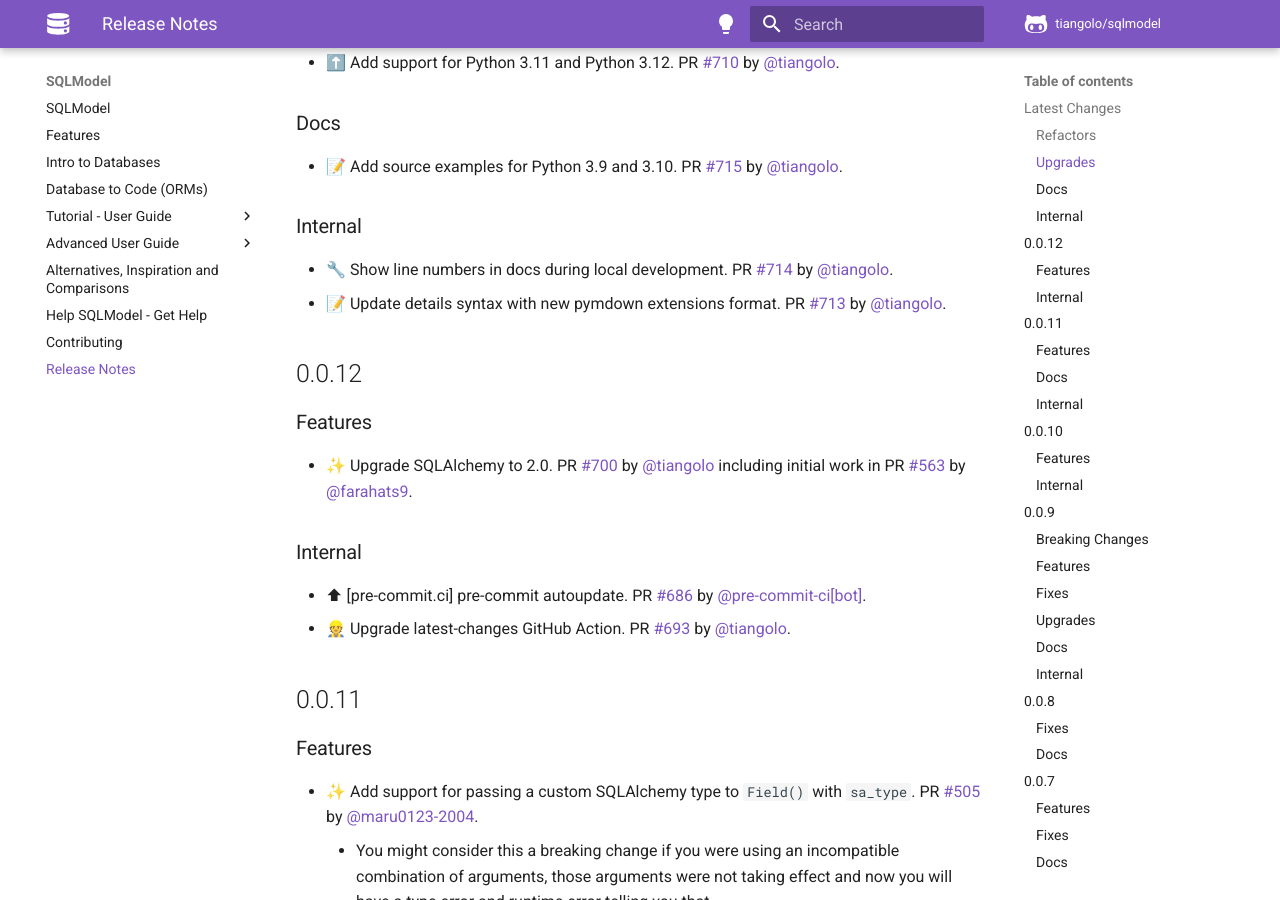
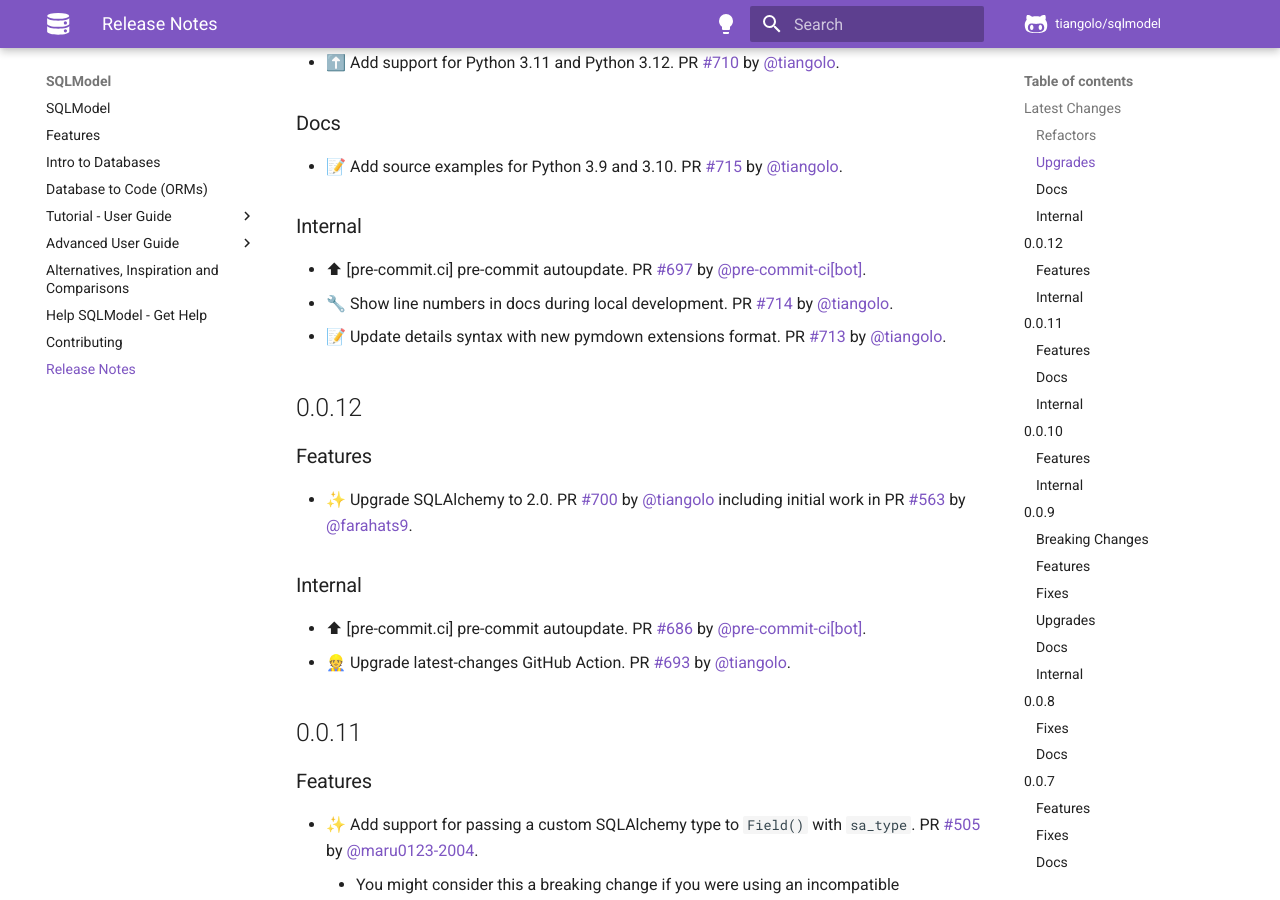
Before and after one commit to sztrakabalint/fastapi-sqlmodel, an MkDocs documentation site: the page built from docs/release-notes.md, in a window 1280 px wide and 900 px high, scrolled down 447 px. Built offline with MkDocs 1.6.1 and Material for MkDocs 9.7.7, drawn with Linux system fonts in a browser that asks for light colours; comment, search, counter and statistics services are not loaded.

Commit message:
📝 Update release notes

```diff
--- a/docs/release-notes.md
+++ b/docs/release-notes.md
@@ -19,6 +19,7 @@
 
 ### Internal
 
+* ⬆ [pre-commit.ci] pre-commit autoupdate. PR [#697](https://github.com/tiangolo/sqlmodel/pull/697) by [@pre-commit-ci[bot]](https://github.com/apps/pre-commit-ci).
 * 🔧 Show line numbers in docs during local development. PR [#714](https://github.com/tiangolo/sqlmodel/pull/714) by [@tiangolo](https://github.com/tiangolo).
 * 📝 Update details syntax with new pymdown extensions format. PR [#713](https://github.com/tiangolo/sqlmodel/pull/713) by [@tiangolo](https://github.com/tiangolo).
 
```
